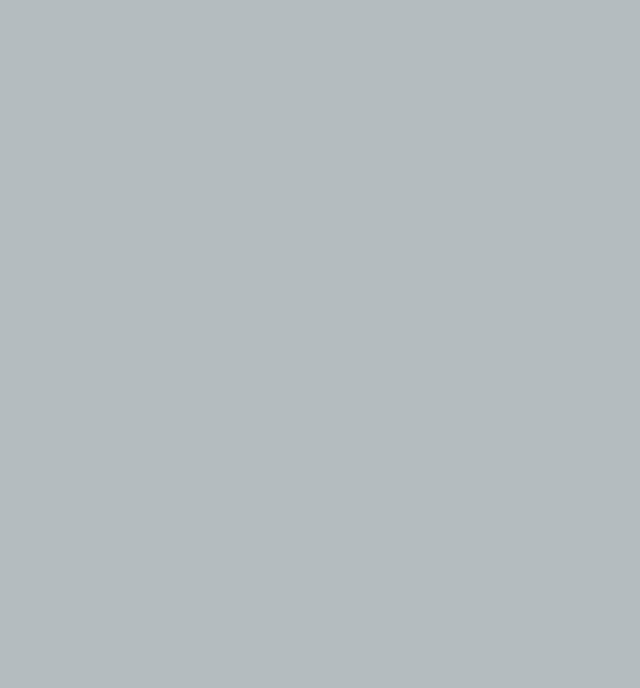
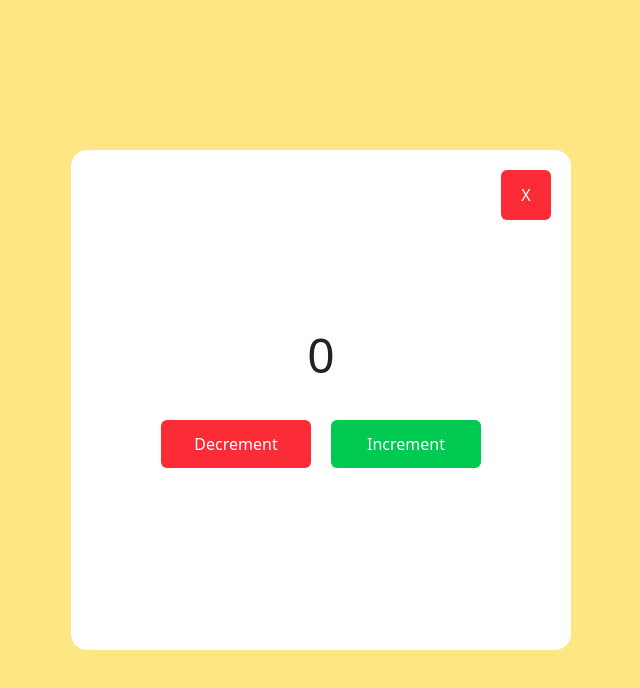
Before and after one commit to harindukavishka/i-computers-frontend, a React (Vite) app: page /test in a window 1280 px wide. Before the commit this address had no page. Shown: the top 688 px of the page, without its empty margins (319-959 px from the left). Built offline with nearby package versions, Linux system fonts and the light colour scheme.

Commit message:
day 15 🚩

```diff
--- a/src/App.jsx
+++ b/src/App.jsx
@@ -2,6 +2,7 @@ import { Route, Routes } from "react-router-dom"
 import AdminPage from "./Pages/Admin"
 import HomePage from "./Pages/Home"
 import LoginPage from "./Pages/Login"
+import Test from "./components/Test"
 
 
 
@@ -14,6 +15,7 @@ function App() {
        <Route path="/" element={<HomePage />} />
        <Route path="/login" element={<LoginPage />} />
        <Route path="/admin/*" element={<AdminPage />} />
+       <Route path="/test" element={<Test />} />
       </Routes>
     </div>
   )
--- a/src/components/Test.jsx
+++ b/src/components/Test.jsx
@@ -1,7 +1,34 @@
+import { useState } from "react";
+
 export default function Test() {
+   const [count,setCount] = useState(0);
+   const [isVisible,setIsVisible] = useState(true);
+
+
     return (
-        <div>
-            <h1>Test</h1>
+        <div className="w-full h-full bg-amber-200 flex justify-center items-center">
+            <div className="w-[500px] h-[500px] relative flex flex-col justify-center items-center bg-white rounded-2xl">
+                <button onClick={
+                    ()=>{
+                        setIsVisible(!isVisible)
+                    }
+                } className="w-[50px] h-[50px] absolute top-5 right-5 rounded-md bg-red-500 text-white ">{isVisible?"X":"O"}</button>
+                {isVisible && <div className="w-[500px] h-[500px] flex flex-col items-center justify-center ">
+                    <h1 className="text-5xl mb-5">{count}</h1>
+                    <div className="w-full h-[50px] flex justify-center items-center gap-5 mt-5">
+                        <button onClick={
+                            ()=>{
+                                setCount(count-1)
+                            }
+                        } className="p-3 rounded-md w-[150px] text-white bg-red-500">Decrement</button>
+                        <button onClick={
+                            ()=>{
+                                setCount(count+1)
+                            }
+                        } className="p-3 rounded-md w-[150px] text-white bg-green-500">Increment</button>
+                    </div>
+                </div>}
+            </div>
         </div>
     )
 }
--- a/src/index.css
+++ b/src/index.css
@@ -1,6 +1,6 @@
 @import "tailwindcss";
 
-@theme{
+@theme {
     --color-primary: #B4BCBF;
     --color-secondary: #1C2426;
     --color-accent: #D92929;
```
